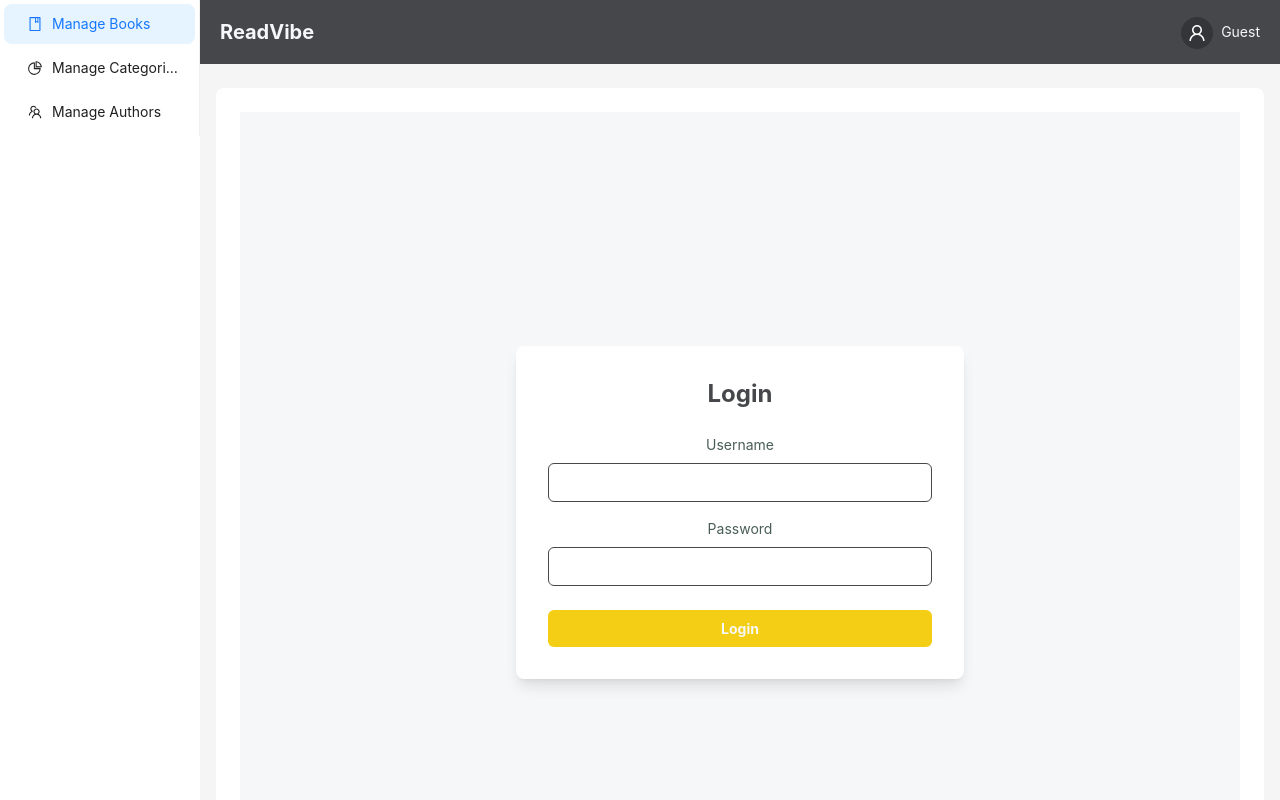
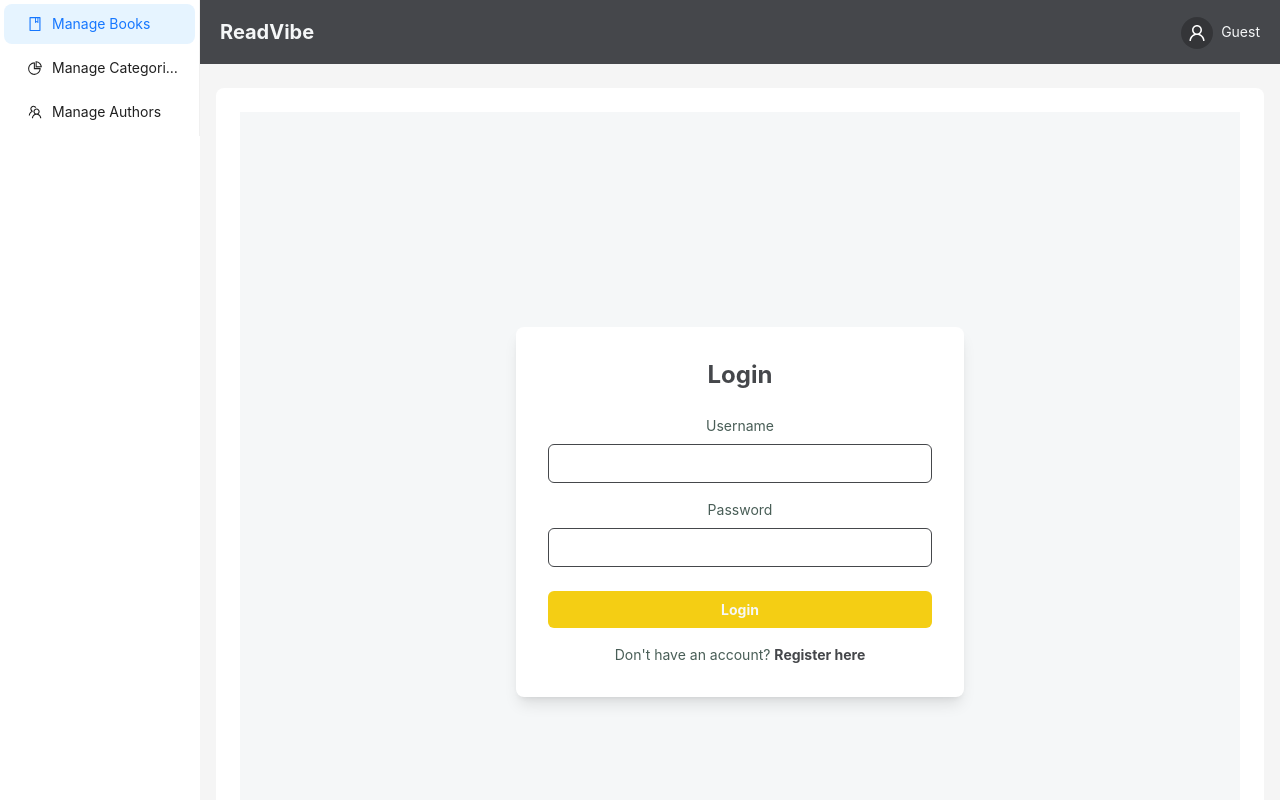
Before and after one commit to EslamRedaMohamed/Alkitab-Nodejs-Reactjs, a React (Vite) app in the folder client/: page /admin/login in a window 1280 px wide. Shown: the top 800 px of the page. Built offline with nearby package versions, Linux system fonts and the light colour scheme.

Commit message:
add register link in login page

```diff
--- a/client/index.html
+++ b/client/index.html
@@ -1,8 +1,12 @@
-<!doctype html>
+<!DOCTYPE html>
 <html lang="en">
   <head>
     <meta charset="UTF-8" />
-    <link rel="icon" type="image" href="/client/public/al-kitab-high-resolution-logo-transparent.png" />
+    <link
+      rel="icon"
+      type="image"
+      href="/client/public/al-kitab-high-resolution-logo-transparent.png"
+    />
     <meta name="viewport" content="width=device-width, initial-scale=1.0" />
     <title>Al Kitab</title>
   </head>
--- a/client/src/pages/LoginForm/LoginForm.tsx
+++ b/client/src/pages/LoginForm/LoginForm.tsx
@@ -1,14 +1,14 @@
-import React from 'react';
-import { useForm } from 'react-hook-form';
-import { useNavigate } from 'react-router-dom';
-import axios from 'axios';
-import * as z from 'zod';
-import { zodResolver } from '@hookform/resolvers/zod';
+import React from "react";
+import { useForm } from "react-hook-form";
+import { useNavigate, Link } from "react-router-dom";
+import axios from "axios";
+import * as z from "zod";
+import { zodResolver } from "@hookform/resolvers/zod";
 
 // Define validation schema
 const schema = z.object({
-    username: z.string().min(1,'Username is required'),
-    password: z.string().min(6, 'Password must be at least 6 characters long'),
+  username: z.string().min(1, "Username is required"),
+  password: z.string().min(6, "Password must be at least 6 characters long"),
 });
 
 interface LoginFormValues {
@@ -17,34 +17,36 @@ import { zodResolver } from '@hookform/resolvers/zod';
 }
 
 const LoginForm: React.FC = () => {
-    const { register, handleSubmit, formState: { errors } } = useForm<LoginFormValues>({
+  const {
+    register,
+    handleSubmit,
+    formState: { errors },
+  } = useForm<LoginFormValues>({
     resolver: zodResolver(schema),
   });
   const navigate = useNavigate();
 
   const onSubmit = async (data: LoginFormValues) => {
     try {
-        const response = await axios.post('http://localhost:8080/users/login/', {
+      const response = await axios.post("http://localhost:8080/users/login/", {
         username: data.username,
-            password: data.password
+        password: data.password,
       });
 
       // Store the user data and token in local storage for future requests
-        localStorage.setItem('user', JSON.stringify(response.data));
-        localStorage.setItem('token', response.data.token);
-        if(response.data.role === "admin"){
+      localStorage.setItem("user", JSON.stringify(response.data));
+      localStorage.setItem("token", response.data.token);
 
-            navigate('/admin/manage-books');
-        }else{
-            navigate('/');
+      if (response.data.role === "admin") {
+        navigate("/admin/manage-books");
+      } else {
+        navigate("/");
+      }
 
-
-        };
-
-        alert('Login successful!');
-        console.log('Response Data:', response.data);
+      alert("Login successful!");
+      console.log("Response Data:", response.data);
     } catch (error) {
-        alert('Login failed!');
+      alert("Login failed!");
       console.error(error);
     }
   };
@@ -52,33 +54,51 @@ import { zodResolver } from '@hookform/resolvers/zod';
   return (
     <div className="min-h-screen flex items-center justify-center bg-background">
       <div className="w-full max-w-md bg-white p-8 rounded-lg shadow-lg">
-            <h2 className="text-2xl font-bold text-primary mb-6 text-center">Login</h2>
+        <h2 className="text-2xl font-bold text-primary mb-6 text-center">
+          Login
+        </h2>
         <form onSubmit={handleSubmit(onSubmit)}>
           {/* Username Field */}
           <div className="mb-4">
-                <label htmlFor="username" className="block text-secondary mb-2">Username</label>
+            <label htmlFor="username" className="block text-secondary mb-2">
+              Username
+            </label>
             <input
               id="username"
-                {...register('username')}
+              {...register("username")}
               className={`w-full px-4 py-2 border rounded-md focus:outline-none focus:ring-2 ${
-                    errors.username ? 'border-red-500 focus:ring-red-500' : 'border-primary focus:ring-yellow'
+                errors.username
+                  ? "border-red-500 focus:ring-red-500"
+                  : "border-primary focus:ring-yellow"
               }`}
             />
-                {errors.username && <span className="text-red-500 text-sm">{errors.username.message}</span>}
+            {errors.username && (
+              <span className="text-red-500 text-sm">
+                {errors.username.message}
+              </span>
+            )}
           </div>
 
           {/* Password Field */}
           <div className="mb-6">
-                <label htmlFor="password" className="block text-secondary mb-2">Password</label>
+            <label htmlFor="password" className="block text-secondary mb-2">
+              Password
+            </label>
             <input
               id="password"
               type="password"
-                {...register('password')}
+              {...register("password")}
               className={`w-full px-4 py-2 border rounded-md focus:outline-none focus:ring-2 ${
-                    errors.password ? 'border-red-500 focus:ring-red-500' : 'border-primary focus:ring-yellow'
+                errors.password
+                  ? "border-red-500 focus:ring-red-500"
+                  : "border-primary focus:ring-yellow"
               }`}
             />
-                {errors.password && <span className="text-red-500 text-sm">{errors.password.message}</span>}
+            {errors.password && (
+              <span className="text-red-500 text-sm">
+                {errors.password.message}
+              </span>
+            )}
           </div>
 
           <button
@@ -88,6 +108,18 @@ import { zodResolver } from '@hookform/resolvers/zod';
             Login
           </button>
         </form>
+
+        <div className="mt-4 text-center">
+          <p className="text-secondary">
+            Don't have an account?{" "}
+            <Link
+              to="/register"
+              className="text-primary font-bold hover:underline"
+            >
+              Register here
+            </Link>
+          </p>
+        </div>
       </div>
     </div>
   );
```
Lines whose indentation alone changed are shown as unchanged.
